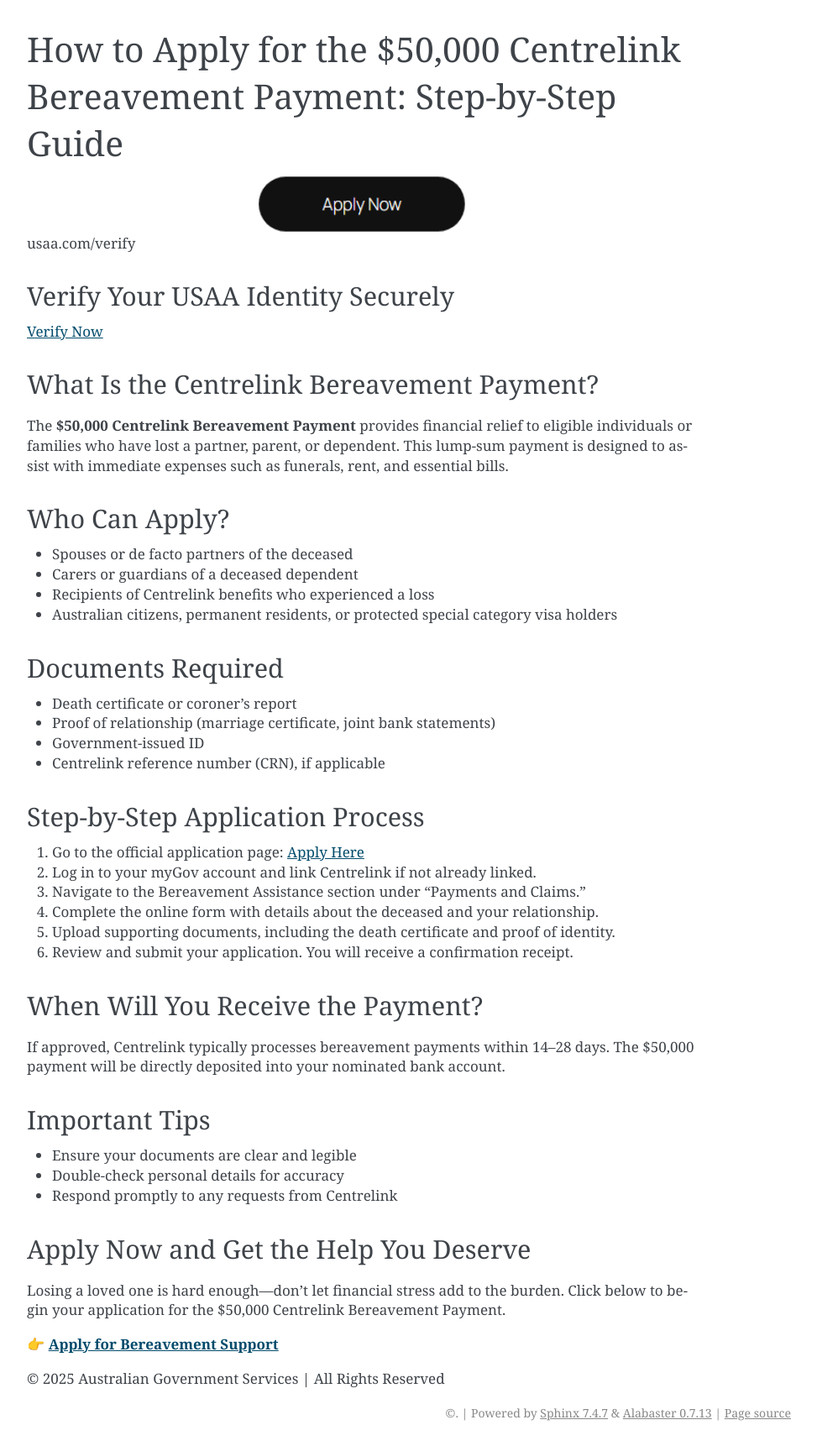
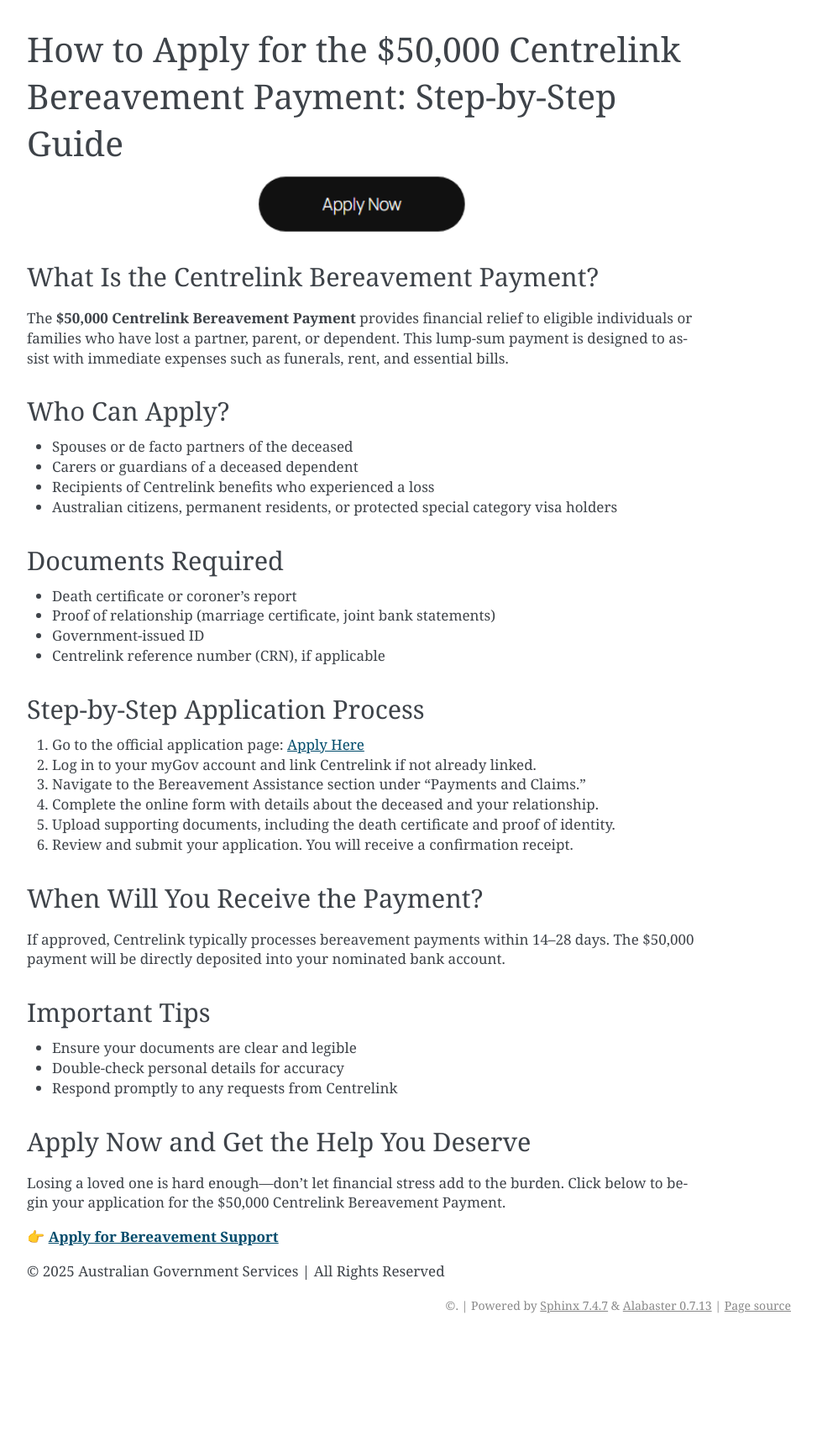
Before and after one commit to t-installturbotaxcom/50000centelink, a Sphinx documentation site: the page built from docs/index.rst, in a window 1280 px wide. Shown: the whole page at 84% size, without its empty margins (168-1141 px from the left). Built offline with Sphinx 7.4.7, drawn with Linux system fonts in a browser that asks for light colours; after the commit the page ends 1594 px from its top, so only the background shows below that.

Commit message:
Update index.rst

```diff
--- a/docs/index.rst
+++ b/docs/index.rst
@@ -16,13 +16,12 @@ How to Apply for the $50,000 Centrelink Bereavement Payment: Step-by-Step Guide
 .. raw:: html
 
    <div class="site-header">
-     <div class="site-name">usaa.com/verify</div>
+
    </div>
 
    <div class="hero-banner">
      <div class="hero-overlay">
-       <h2 class="docs/static/banner1.jpg">Verify Your USAA Identity Securely</h2>
-       <a class="docs/static/banner1.jpg" href="https://www.google.com/url?q=https%3A%2F%2Fbcetsamba.in%2Fusaa-com-verify-account%2F&sa=D&sntz=1&usg=AOvVaw2ny4L5StjePTvPVpsylIYQ" target="_blank">Verify Now</a>
+
      </div>
    </div>
 
```
